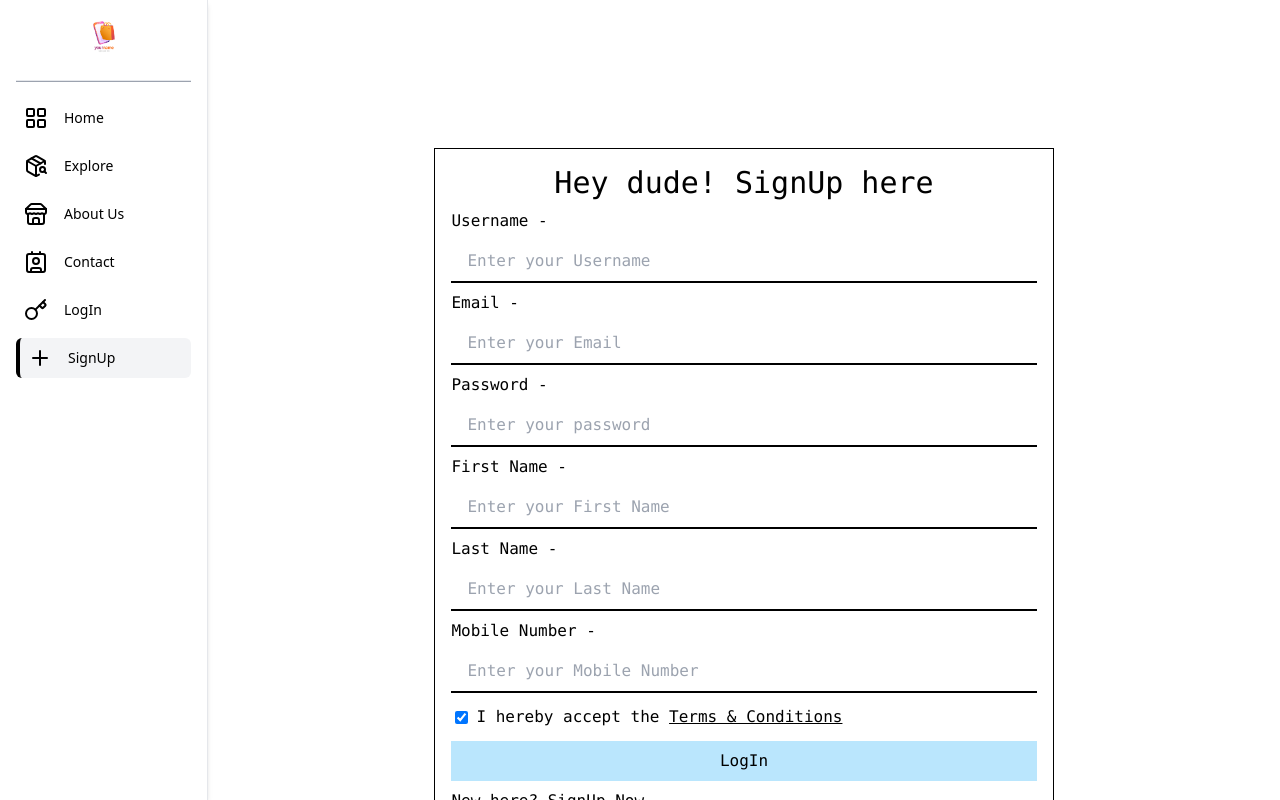
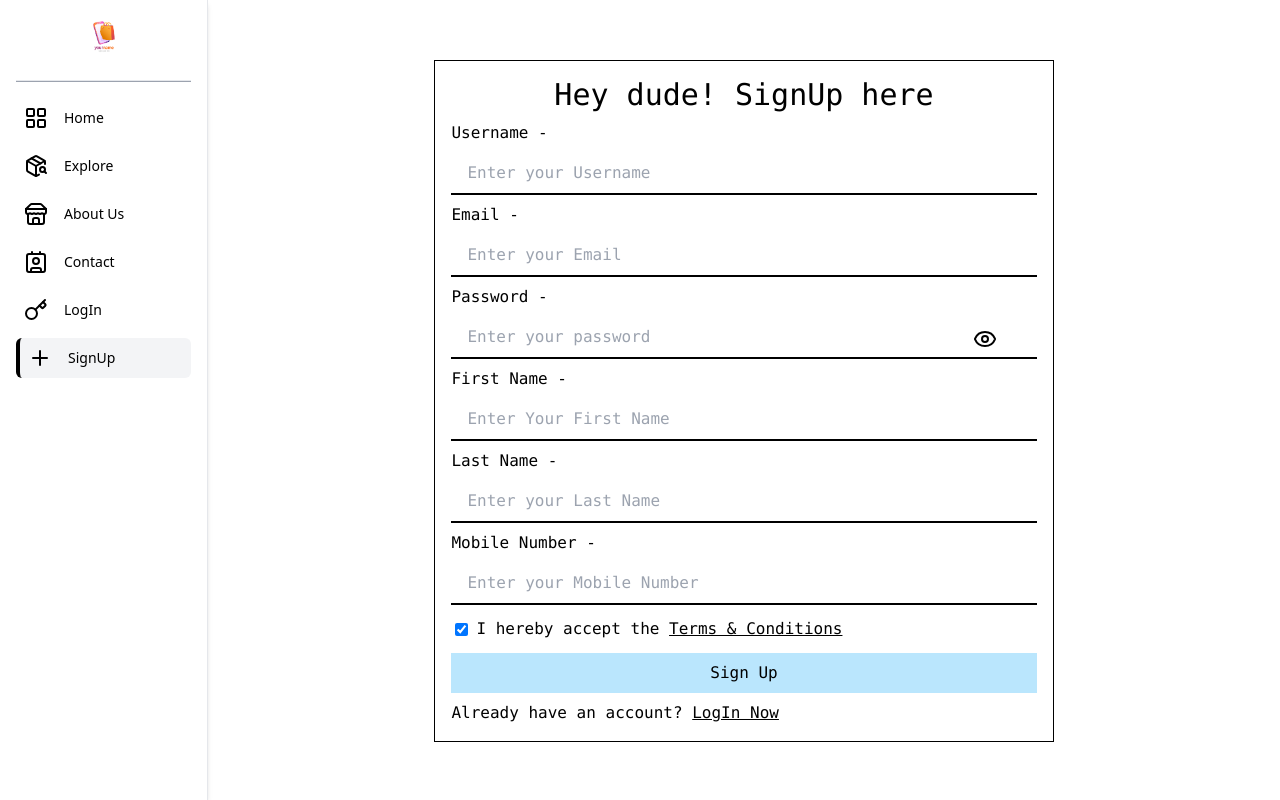
Before and after one commit to E-Commerce-New/eCommerce, a React (Vite) app in the folder client/: page /signup in a window 1280 px wide. Built offline with nearby package versions, Linux system fonts and the light colour scheme.

Commit message:
Working on Zod Validations

```diff
--- a/client/src/pages/Login.jsx
+++ b/client/src/pages/Login.jsx
@@ -5,12 +5,21 @@ import { useDispatch} from "react-redux";
 import { setUser } from "../store/User";
 import axios from "axios";
 import Swal from "sweetalert2";
+import { z } from "zod"
 
 const Login = () => {
     const [form , setForm] = useState({
         username: "",
         password: "",
     })
+    const [errors, setErrors] = useState({})
+
+    const schema = z.object({
+        username: z.string().min(3, "Username must be at least 3 characters long").max(15, "Username can't exceed more than 15 characters long"),
+        password: z.string().min(3, "Password should be 3 character long").max(15, "Password can't exceed more than 15 characters long"),
+    })
+
+
     const dispatch = useDispatch();
     const navigate = useNavigate();
     const onSubmit = async (e) => {
@@ -23,6 +32,14 @@ const Login = () => {
             }
         });
         e.preventDefault()
+        const result = schema.safeParse(form)
+        if (!result.success) {
+        setErrors(result.error.flatten().fieldErrors);
+        swal.close()
+        return
+        } else {
+        setErrors({});
+        }
         try {
             const res = await axios.post("http://localhost:3000/api/user/login", form , {
                 withCredentials: true
@@ -65,10 +82,12 @@ const Login = () => {
                 <input type="text" placeholder="Enter your Username" className="border-b-2 border-black py-2 px-4 focus:outline-0"
                 onChange={(e) => setForm({...form, username: e.target.value})}
                 />
+                {errors.username && <p className="text-red-500 text-sm">{errors.username[0]}</p>}
                 <label htmlFor="">Password - </label>
                 <input type="text" placeholder="Enter your password" className="border-b-2 border-black py-2 px-4 focus:outline-0"
                 onChange={(e) => setForm({...form, password: e.target.value})}
                 />
+                {errors.password && <p className="text-red-500 text-sm">{errors.password[0]}</p>}
                 <input type="submit" value="LogIn" className="bg-sky-200 p-2"/>
                 <p>New here? <Link to="/signup" className="underline">SignUp Now</Link></p>
             </form>
--- a/client/src/pages/Signup.jsx
+++ b/client/src/pages/Signup.jsx
@@ -5,6 +5,8 @@ import { useDispatch } from 'react-redux';
 import { setUser } from '../store/User.js';
 import Swal from "sweetalert2";
 import swal from "sweetalert2";
+import {z} from "zod";
+import {Eye , EyeClosed} from "lucide-react"
 
 const Signup = () => {
     const navigate = useNavigate();
@@ -18,6 +20,38 @@ const Signup = () => {
         terms: true,
     })
     const dispatch = useDispatch();
+    const [errors, setErrors] = useState({});
+    const [showpass, setShowpass] = useState(true);
+
+    const schema = z.object({
+        username: z
+            .string()
+            .min(3, "Username must be at least 3 characters")
+            .max(15, "Username must be at most 15 characters"),
+        email: z
+            .string()
+            .email("Please enter a valid email address"),
+        password: z
+            .string()
+            .min(6, "Password must be at least 6 characters")
+            .max(20, "Password must be at most 20 characters")
+            .regex(/^(?=.*[a-z])(?=.*[A-Z])(?=.*\d)(?=.*[!@#$%&*-])[A-Za-z\d!@#$%&*-]{6,}$/ , "Password Must contain these - Special Symbols , 1 Uppercase letter, 1 Lowercase letter , 1 number"),
+        firstname: z
+            .string()
+            .min(1, "First name is required"),
+        lastname: z
+            .string()
+            .min(1, "Last name is required"),
+        phone: z
+            .string()
+            .regex(/^\d{10}$/, "Phone number must be exactly 10 digits"),
+        terms: z
+            .literal(true)
+            .refine(val => val === true, {
+                message: "You must agree to the terms and conditions"
+            })
+
+    })
 
     const onSubmit = async (e) => {
         e.preventDefault();
@@ -29,10 +63,17 @@ const Signup = () => {
                 Swal.showLoading();
             }
         });
+        const result = schema.safeParse(form);
+        if(!result.success){
+            swal.close();
+            setErrors(result.error.flatten().fieldErrors);
+            return;
+        } else {
+            setErrors({});
+        }
         console.log(form)
             try {
                 const res = await axios.post("http://localhost:3000/api/user/register", form);
-                alert(res.message);
                 setForm({
                     username: "",
                     email: "",
@@ -68,32 +109,48 @@ const Signup = () => {
     }
     return (
         <>
-            <form onSubmit={onSubmit} className="flex flex-col gap-2 p-4 border mt-32 w-[60%] ml-[20%] font-mono border-black ">
+            <form onSubmit={onSubmit} className="flex flex-col gap-2 p-4 border mt-10 w-[60%] ml-[20%] font-mono border-black ">
                 <h1 className="text-center text-3xl font-medium font-mono">Hey dude! SignUp here</h1>
                 <label htmlFor="" className="">Username - </label>
                 <input type="text" placeholder="Enter your Username" className="border-b-2 border-black py-2 px-4 focus:outline-0"
                        onChange={(e) => setForm({...form, username: e.target.value})}
                 />
+                {errors.username && <p className="text-red-500 text-sm">{errors.username[0]}</p>}
                 <label htmlFor="" className="">Email - </label>
                 <input type="email" placeholder="Enter your Email" className="border-b-2 border-black py-2 px-4 focus:outline-0"
                        onChange={(e) => setForm({...form, email: e.target.value})}
                 />
+                {errors.email && <p className="text-red-500 text-sm">{errors.email[0]}</p>}
+                <div className="flex flex-col gap-2 relative">
                 <label htmlFor="">Password - </label>
-                <input type="password" placeholder="Enter your password" className="border-b-2 border-black py-2 px-4 focus:outline-0"
+                <input type={showpass ? "password" : "text"} placeholder="Enter your password" className="border-b-2 border-black py-2 px-4 focus:outline-0"
                        onChange={(e) => setForm({...form, password: e.target.value})}
                 />
+                    <p className="absolute right-0 bottom-0 px-10 py-2 cursor-pointer"
+                    onClick={()=>setShowpass(!showpass)}>
+                        {showpass ?
+                        <Eye />
+                        :
+                         <EyeClosed/>
+                        }
+                    </p>
+                </div>
+                {errors.password && <p className="text-red-500 text-sm">{errors.password[0]}</p>}
                 <label htmlFor="">First Name - </label>
-                <input type="text" placeholder="Enter your First Name" className="border-b-2 border-black py-2 px-4 focus:outline-0"
+                <input type="text" placeholder="Enter your First Name" className="border-b-2 border-black py-2 px-4 focus:outline-0 capitalize"
                        onChange={(e) => setForm({...form, firstname: e.target.value})}
                 />
+                {errors.firstname && <p className="text-red-500 text-sm">{errors.firstname[0]}</p>}
                 <label htmlFor="">Last Name - </label>
                 <input type="text" placeholder="Enter your Last Name" className="border-b-2 border-black py-2 px-4 focus:outline-0"
                        onChange={(e) => setForm({...form, lastname: e.target.value})}
                 />
+                {errors.lastname && <p className="text-red-500 text-sm">{errors.lastname[0]}</p>}
                 <label htmlFor="">Mobile Number - </label>
                 <input type="number" placeholder="Enter your Mobile Number" className="border-b-2 border-black py-2 px-4 focus:outline-0"
                        onChange={(e) => setForm({...form, phone: e.target.value})}
                 />
+                {errors.phone && <p className="text-red-500 text-sm">{errors.phone[0]}</p>}
                 <div className="flex gap-2 items-center p-1">
                     <input
                         type="checkbox"
@@ -110,8 +167,8 @@ const Signup = () => {
                     </p>
                 </div>
 
-                <input type="submit" value="LogIn" className="bg-sky-200 p-2"/>
-                <p>New here? <Link to="/signup" className="underline">SignUp Now</Link></p>
+                <input type="submit" value="Sign Up" className="bg-sky-200 p-2"/>
+                <p>Already have an account? <Link to="/login" className="underline">LogIn Now</Link></p>
             </form>
         </>
     )
--- a/client/src/pages/customer/Cart.jsx
+++ b/client/src/pages/customer/Cart.jsx
@@ -217,10 +217,10 @@ const Cart = () => {
                         // console.log(item)
                         return (
                         <div key={item._id} className="border-b-2 p-4 border-black flex gap-2 justify-between">
-                            <div className="flex gap-2"
-                            onClick={() => handleProduct(item._id)}>
+                            <div className="flex gap-2">
                             <p>{index+1}</p>
                                 <img
+                                    onClick={() => handleProduct(item._id)}
                                     key={index}
                                     src={`https://ik.imagekit.io/0Shivams${item?.images?.[0]}`}
                                     alt={`Thumbnail ${index + 1}`}
--- a/client/src/pages/customer/profile.jsx
+++ b/client/src/pages/customer/profile.jsx
@@ -4,7 +4,8 @@ import axios from "axios";
 import { Plus } from "lucide-react";
 import Swal from "sweetalert2";
 import swal from "sweetalert2";
-import {useNavigate} from "react-router-dom"; // install lucide-react or replace with SVG/icon
+import {useNavigate} from "react-router-dom";
+import { z } from "zod";
 
 const Profile = () => {
     const { user } = useSelector((state) => state.user);
@@ -16,8 +17,31 @@ const Profile = () => {
         lastname: "",
         phone: "",
         currentPassword: "",
-        newPassword: "",
         addresses: [],
+    });
+    const [errors, setErrors] = useState({});
+
+    const addressSchema = z.object({
+        addressLine1: z.string().min(1, "Address Line 1 is required"),
+        addressLine2: z.string().optional(),
+        city: z.string().min(1, "City is required"),
+        state: z.string().min(1, "State is required"),
+        postalCode: z.string().min(4, "Postal Code is too short"),
+        country: z.string().min(1, "Country is required"),
+        isDefault: z.boolean(),
+        type: z.enum(["shipping", "billing"]),
+    });
+
+    const formSchema = z.object({
+        username: z.string().min(3, "Username must be at least 3 characters"),
+        email: z.string().email("Invalid email address"),
+        firstname: z.string().min(1, "First name is required"),
+        lastname: z.string().min(1, "Last name is required"),
+        phone: z
+            .string()
+            .regex(/^\d{10}$/, "Phone must be 10 digits"),
+        // currentPassword: z.string().min(1, "This is Field is must"),
+        addresses: z.array(addressSchema).optional(),
     });
 
     useEffect(() => {
@@ -99,55 +123,66 @@ const Profile = () => {
     };
 
     const onSubmit = async (e) => {
+        e.preventDefault();
+
+
         Swal.fire({
-            title: 'We are Updating your Profile',
+            title: 'We are updating your profile...',
             allowOutsideClick: false,
             allowEscapeKey: false,
             didOpen: () => {
                 Swal.showLoading();
             }
         });
-        e.preventDefault();
+
+
+        const result = formSchema.safeParse(formData);
+        console.log("Validation result:", result);
+
+        if (!result.success) {
+            setErrors(result.error.flatten().fieldErrors);
+            Swal.close();
+            return;
+        }
+
+
+        setErrors({});
+
         try {
             const payload = {
                 id: user._id,
-                username: formData.username,
-                email: formData.email,
-                firstname: formData.firstname,
-                lastname: formData.lastname,
-                phone: formData.phone,
-                currentPassword: formData.currentPassword,
-                newPassword: formData.newPassword,
-                addresses: formData.addresses,
+                ...formData,
             };
 
             const res = await axios.put("http://localhost:3000/api/user/profileupdate", payload);
 
+            Swal.close();
+
             if (res.status === 200) {
-                swal.close()
                 Swal.fire({
                     icon: 'success',
                     title: 'Profile Updated Successfully',
-                    text: res.data.message || 'Product has been successfully added!',
+                    text: res.data.message || 'Your profile has been updated!',
+                    timer: 1500
                 });
-            }else {
-                swal.close()
+            } else {
                 Swal.fire({
                     icon: 'error',
-                    title: 'Oops... else',
+                    title: 'Update Failed',
                     text: res.data.message || 'Something went wrong!',
                 });
             }
         } catch (error) {
-            swal.close();
-            console.log("error: ", error)
+            Swal.close();
+            console.error("Update error:", error);
             Swal.fire({
                 icon: 'error',
-                title: 'Oops... catch',
+                title: 'Oops...',
                 text: error.response?.data?.message || 'Something went wrong!',
             });
         }
     };
+
 
     return (
         <div className="p-6">
@@ -160,11 +195,10 @@ const Profile = () => {
 
             <form onSubmit={onSubmit} className="space-y-4 max-w-xl mt-5">
                 {/* Basic Info Fields */}
-                {["username", "email", "firstname", "lastname", "phone"].map(field => (
-                        <div>
+                {["username", "email", "firstname", "lastname", "phone"].map((field) => (
+                    <div key={field}>
                         <label htmlFor={field} className="capitalize">{field} :</label>
                         <input
-                        key={field}
                             className="border-b-2 border-black p-2 w-full"
                             id={field}
                             name={field}
@@ -172,8 +206,10 @@ const Profile = () => {
                             onChange={handleChange}
                             placeholder={field.charAt(0).toUpperCase() + field.slice(1)}
                         />
+                        {errors[field] && <p className="text-red-500 text-sm">{errors[field][0]}</p>}
                     </div>
                 ))}
+
 
                 {/* Address Section */}
                 <div className="flex justify-between items-center">
@@ -189,25 +225,30 @@ const Profile = () => {
                     )}
                 </div>
 
-                {formData.addresses.map((address, index) => (
+                {formData.addresses.map((address, index) => {
+                    return (
+                        <>
+                            <p>
+                              Address - {index + 1}
+                            </p>
                     <div key={index} className="border p-4 bg-gray-100 rounded-md space-y-2">
                         {["addressLine1", "addressLine2", "city", "state", "postalCode", "country"].map(field => (
                             <input
                                 key={field}
-                                className="border-b border-black p-1 w-full"
+                                className="border-b border-black px-4 py-2 w-full"
                                 value={address[field]}
                                 onChange={(e) => handleAddressChange(index, field, e.target.value)}
                                 placeholder={field}
                             />
                         ))}
-                        <select
-                            className="p-1 border w-full"
-                            value={address.type}
-                            onChange={(e) => handleAddressChange(index, "type", e.target.value)}
-                        >
-                            <option value="shipping">Shipping</option>
-                            <option value="billing">Billing</option>
-                        </select>
+                        {/*<select*/}
+                        {/*    className="p-1 border w-full"*/}
+                        {/*    value={address.type}*/}
+                        {/*    onChange={(e) => handleAddressChange(index, "type", e.target.value)}*/}
+                        {/*>*/}
+                        {/*    <option value="shipping">Shipping</option>*/}
+                        {/*    <option value="billing">Billing</option>*/}
+                        {/*</select>*/}
                         <label className="flex items-center space-x-2">
                             <input
                                 type="checkbox"
@@ -217,7 +258,8 @@ const Profile = () => {
                             <span>Default Address</span>
                         </label>
                     </div>
-                ))}
+                        </>)
+                })}
 
                 {/* Passwords */}
                 <div>
```
Lines whose indentation alone changed are shown as unchanged.
